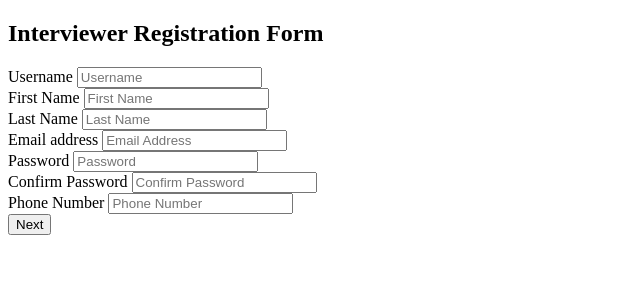
After one commit to rishikiranap/mocx_2, a Django app: page /InterviewerReg1 in a window 1280 px wide. The commit adds this page. Shown: the top 300 px of the page, without its empty margins (0-640 px from the left). Run offline with Django 4.2, Linux system fonts and the light colour scheme.

Commit message:
Interviewer Registration Completed!!

```diff
--- a/accounts/templates/accounts/IntervieweeReg.html
+++ b/accounts/templates/accounts/IntervieweeReg.html
@@ -7,7 +7,7 @@
     <title></title>
 </head>
 <body>
-    <h2>More Details Please!</h2>
+    <h2>One Step Ahead!!</h2>
 
     <form action="/IntervieweeReg" method="post">
        {% csrf_token %}
@@ -33,10 +33,10 @@
         <input type="text" id="City" name="City" placeholder="City" required>
         <br>
         <label for="">Residence</label>
-        <input type="text" id="Residence" name="Residence" placeholder="Your location" required>
+        <input type="text" id="Residence" name="Residence" placeholder="Location Address">
         <br>
         <label for="">City</label>
-        <input type="text" id="Res_city" name="Res_city" placeholder="City" required>
+        <input type="text" id="Res_city" name="Res_city" placeholder="Your Location City" required>
         <br>
         <button type="submit">Submit</button>
     </form>
--- /dev/null
+++ b/accounts/templates/accounts/InterviewerReg1.html
@@ -0,0 +1,38 @@
+<!DOCTYPE html>
+<html lang="en">
+<head>
+    <meta charset="UTF-8">
+    <meta http-equiv="X-UA-Compatible" content="IE=edge">
+    <meta name="viewport" content="width=device-width, initial-scale=1.0">
+    <title></title>
+</head>
+<body>
+    <h2>Interviewer Registration Form</h2>
+
+    <form action="/InterviewerReg1" method="post">
+       {% csrf_token %}
+        <label for="">Username</label>
+        <input type="text" id="username" name="username" placeholder="Username" required>
+        <br>
+        <label for="">First Name</label>
+        <input type="text" id="fname" name="fname" placeholder="First Name" required>
+        <br>
+        <label for="">Last Name</label>
+        <input type="text" id="lname" name="lname" placeholder="Last Name" required>
+        <br>
+        <label for="">Email address</label>
+        <input type="email" id="email" name="email" placeholder="Email Address" required>
+        <br>
+        <label for="">Password</label>
+        <input type="password" id="pass1" name="pass1" placeholder="Password" required>
+        <br>
+        <label for="">Confirm Password</label>
+        <input type="password" id="pass2" name="pass2" placeholder="Confirm Password" required>
+        <br>
+        <label for="">Phone Number</label>
+        <input type="tel" id="Phone" name="Phone" placeholder="Phone Number" required>
+        <br>
+        <button type="submit">Next</button>
+    </form>
+</body>
+</html>
--- a/accounts/urls.py
+++ b/accounts/urls.py
@@ -6,6 +6,8 @@ urlpatterns = [
    path('', views.home, name="home"),
    path('signup',views.signup,name="signup"),
    path('IntervieweeReg',views.IntervieweeReg,name="IntervieweeReg"),
+   path('InterviewerReg1',views.InterviewerReg1, name='InterviewerReg1'),
+   path('InterviewerReg2',views.InterviewerReg2, name='InterviewerReg2'),
    path('signin',views.signin, name="signin"),
    path('signout',views.signout, name="signout"),
 
--- a/accounts/views.py
+++ b/accounts/views.py
@@ -4,13 +4,26 @@ from django.http import HttpResponse
 from django.contrib.auth.models import User
 from django.contrib import messages
 from django.contrib.auth import authenticate,login,logout
-from .models import BasicAccount,IntervieweeAccount
+from .models import BasicAccount,IntervieweeAccount,InterviewerAccount
 from .backend import EmailBackend
 # Create your views here.
 
 def home(request):
-    #Check if user has filled is details else redirect to intervieweereg or interviewerreg
-    return render(request,"accounts/index.html")
+
+    if IntervieweeAccount.Occupation is None:
+        return redirect('IntervieweeReg')
+    elif IntervieweeAccount.State is None:
+        return redirect('IntervieweeReg')
+    elif IntervieweeAccount.City is None:
+        return redirect('IntervieweeReg')
+    elif IntervieweeAccount.Residence is None:
+        return redirect('IntervieweeReg')
+    elif IntervieweeAccount.Res_city is None:
+        return redirect('IntervieweeReg')
+    else:
+     return render(request,"accounts/index.html")
+
+
 
 def signin(request):
     if request.method == "POST":
@@ -77,8 +90,8 @@ def IntervieweeReg(request):
 
         interviewee.Occupation = Occupation
         interviewee.Company = Company
-        interviewee.City=City
-        interviewee.State=State
+        interviewee.City = City
+        interviewee.State = State
         interviewee.Institute_name = Institute_name
         interviewee.Year_of_study = Year_of_study
         interviewee.Residence = Residence
@@ -87,6 +100,50 @@ def IntervieweeReg(request):
         return redirect("signin")
     return render(request,"accounts/IntervieweeReg.html", context = {"user":request.user.first_name} )
 
+def InterviewerReg1(request):
+
+    #Getting User info from Front-end
+    if request.method == "POST":
+        username = request.POST['username']
+        fname = request.POST['fname']
+        lname = request.POST['lname']
+        email = request.POST['email']
+        pass1 = request.POST['pass1']
+        pass2 = request.POST['pass2']
+        phone = request.POST.get('Phone')
+
+        #Creating User
+        if pass1==pass2:
+            user = BasicAccount.objects.create_user(email, username, pass1)
+            user.first_name = fname
+            user.last_name = lname
+            user.phone=phone
+            user.save()
+            login(request, user)
+            return redirect('InterviewerReg2')
+    return render(request,"accounts/InterviewerReg1.html")
+
+def InterviewerReg2(request):
+
+    interviewer = InterviewerAccount(uid = request.user)
+
+    if request.method == "POST":
+        age = request.POST['age']
+        experience = request.POST['experience']
+        price = request.POST['price']
+        about_me = request.POST['about_me']
+        linkedin = request.POST['linkedin']
+
+
+        interviewer.Age = age
+        interviewer.Experience = experience
+        interviewer.Price = price
+        interviewer.About_me = about_me
+        interviewer.Linkedin = linkedin
+        interviewer.save()
+        return redirect('signin')
+    return render(request,'accounts/InterviewerReg2.html')
+
 
 
 def signout(request):
--- a/mocx_2/settings.py
+++ b/mocx_2/settings.py
@@ -79,7 +79,7 @@ WSGI_APPLICATION = 'mocx_2.wsgi.application'
 DATABASES =  {
         'default': {
             'ENGINE': 'django.db.backends.postgresql',
-            'NAME': 'postgres-5',
+            'NAME': 'postgres-1',
             'USER': 'postgres',
             'PASSWORD': 'admin',
             'HOST': '127.0.0.1',
```
Also changed, not shown: accounts/models.py (+22 -10 lines), accounts/templates/accounts/InterviewerReg2.html (added, +33 -0 lines), accounts/templates/accounts/InterviewerReg.html (deleted).
